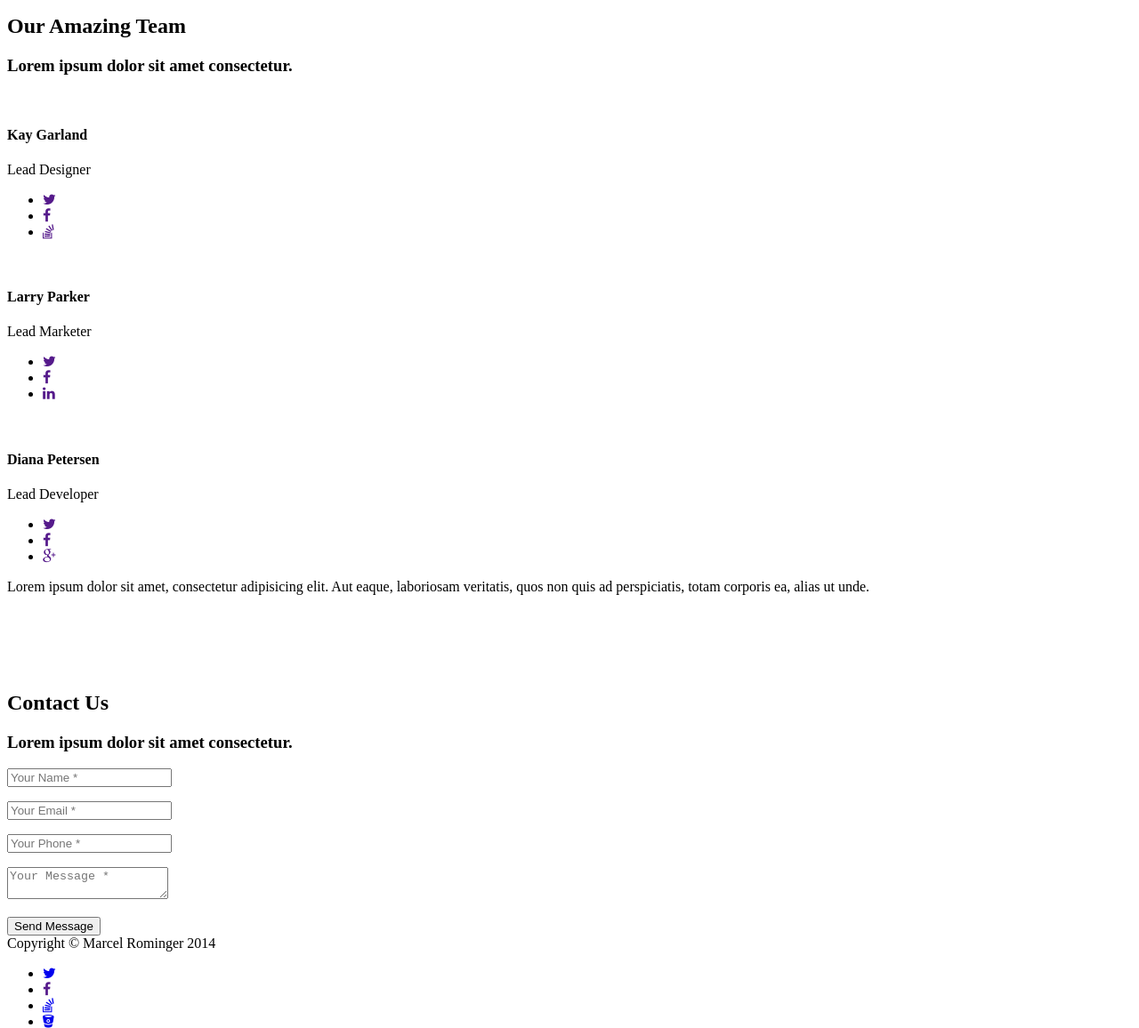
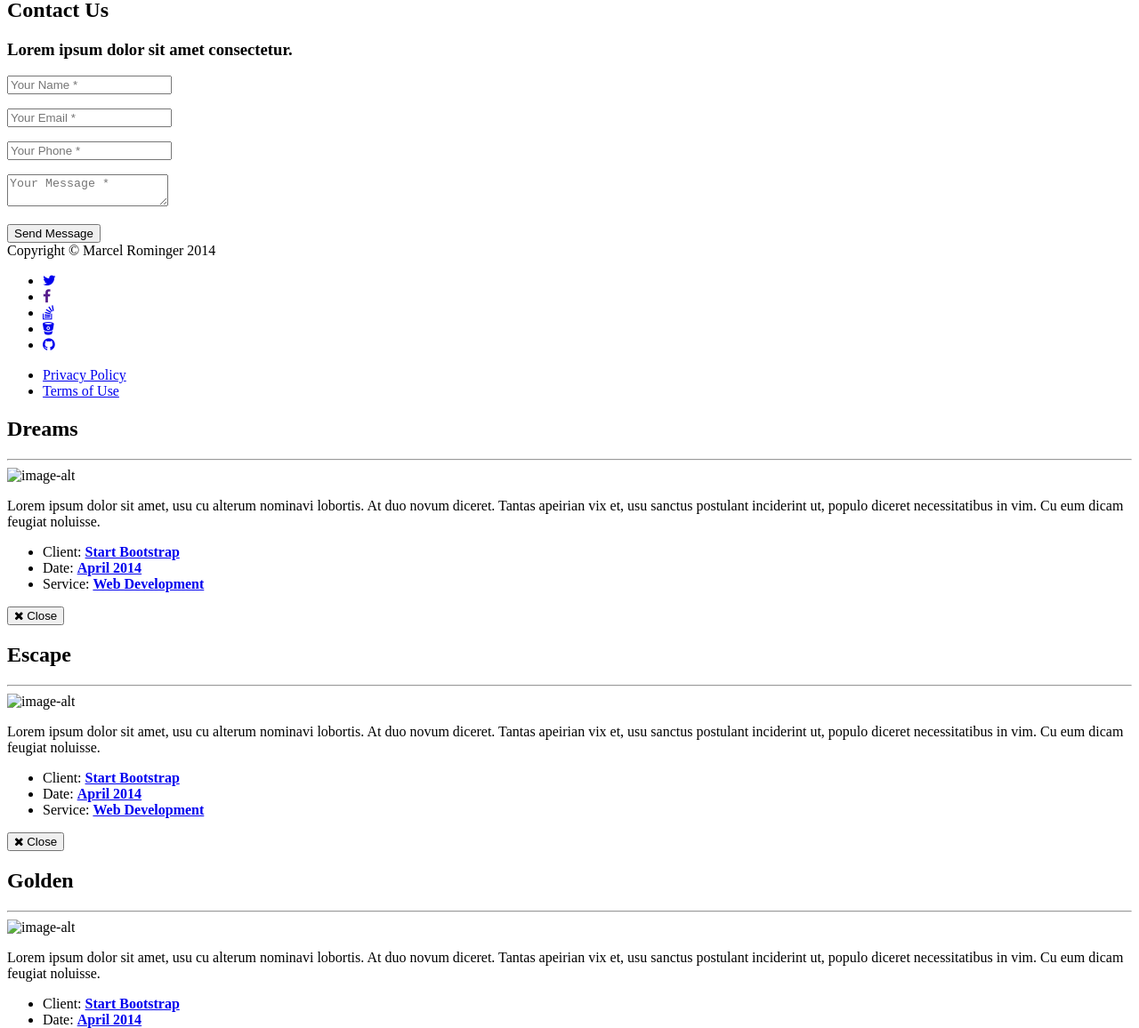
Before and after one commit to marororom/marororom.github.io, a Jekyll site: the page built from old/index.html, in a window 1280 px wide and 1400 px high, scrolled down 1136 px, cut to the strip 244-1400 px from the top of the window. Shown: the whole strip at 89% size. Built offline with Jekyll 4.4.1, drawn with Linux system fonts in a browser that asks for light colours; nearby versions of some CDN libraries; some web fonts are replaced; library files that are not in the unit come from our copies.

Commit message:
deleted team and clients

```diff
--- a/_includes/clients.html
+++ b/_includes/clients.html
@@ -25,3 +25,4 @@
             </div>
         </div>
     </aside>
+     -->
--- a/_includes/header.html
+++ b/_includes/header.html
@@ -27,9 +27,9 @@
                     <li>
                         <a class="page-scroll" href="#about">About</a>
                     </li>
-                    <li>
+                    <!--<li>
                         <a class="page-scroll" href="#team">Team</a>
-                    </li>
+                    </li>-->
                     <li>
                         <a class="page-scroll" href="#contact">Contact</a>
                     </li>
--- a/_includes/team.html
+++ b/_includes/team.html
@@ -31,3 +31,4 @@
             </div>
         </div>
     </section>
+     -->
--- a/_layouts/default.html
+++ b/_layouts/default.html
@@ -9,8 +9,6 @@
     {% include header.html %}
     {% include portfolio_grid.html %}
     {% include about.html %}
-    {% include team.html %}
-    {% include clients.html %}
     {% include contact.html %}
     {% include footer.html %}
     {% include modals.html %}
```
Also changed, not shown: other parts of _includes/clients.html (+1 -1 lines), other parts of _includes/team.html (+1 -1 lines).
